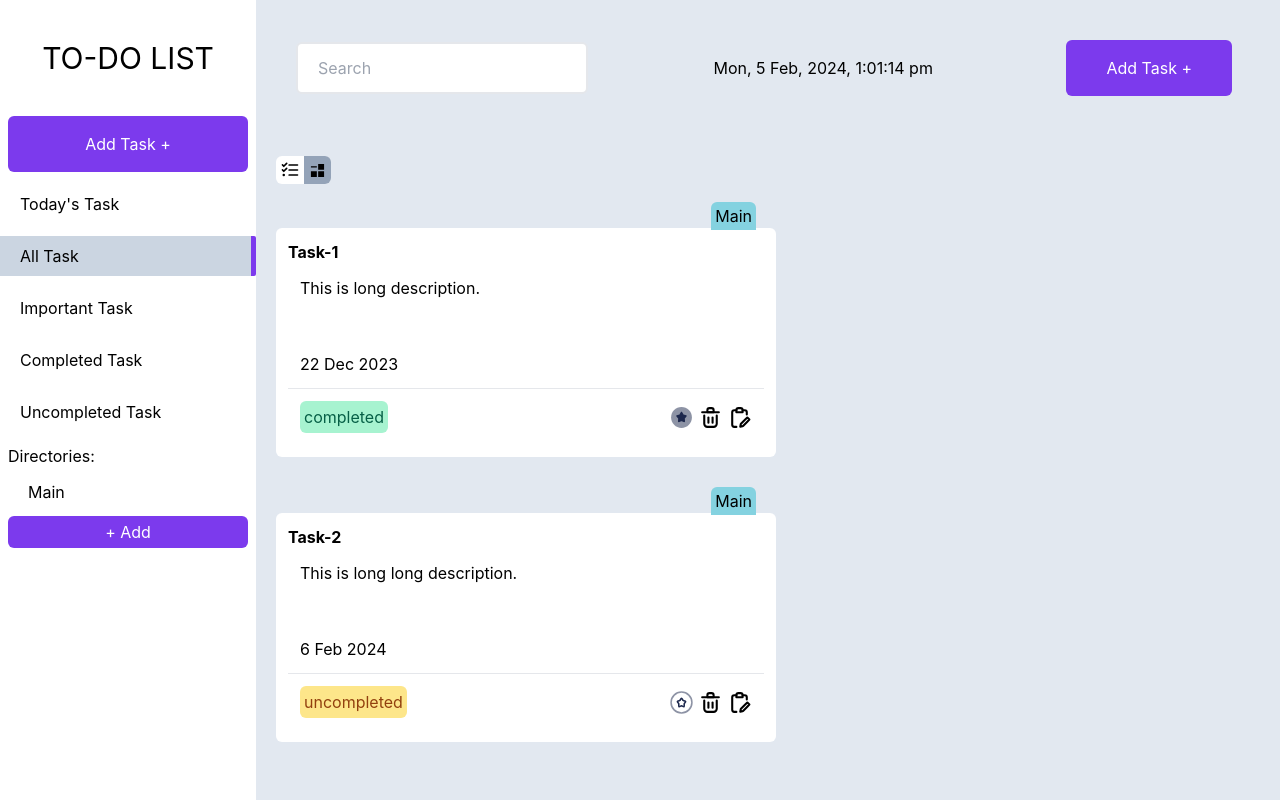
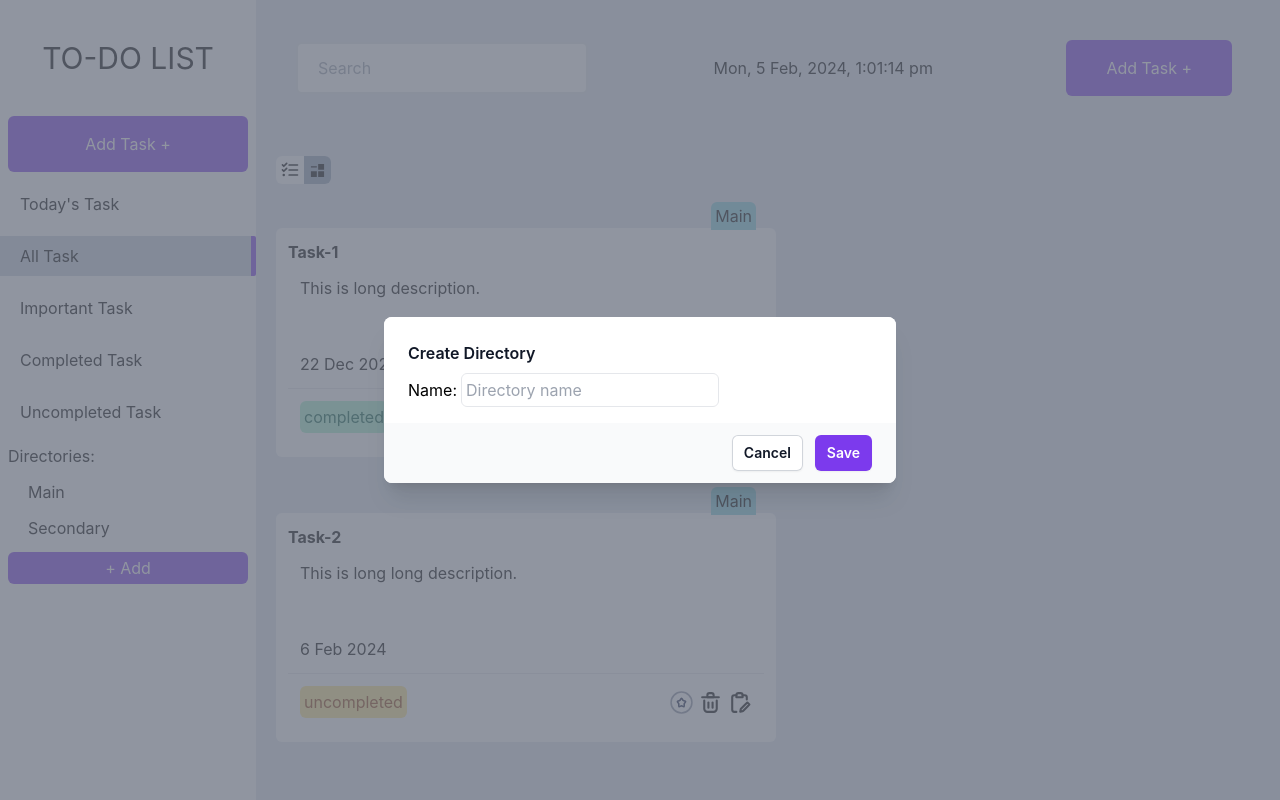
Before and after one commit to tilakved/todo, a React (Create React App) app: page / in a window 1280 px wide. Both pictures are taken after a click on the element "+ Add". Built offline with nearby package versions, Linux system fonts and the light colour scheme.

Commit message:
added modal for directories

```diff
--- a/src/Pages/Pages.jsx
+++ b/src/Pages/Pages.jsx
@@ -1,5 +1,6 @@
 import { Dashboard } from '../shared/Dashboard/Dashboard';
 import { DeletePopup } from '../shared/Delete-modal/Delete-modal';
+import { FormPopup } from '../shared/Form-Popup/Form-popup';
 import { LeftSide } from '../shared/Leftside-bar/Leftside';
 import './Pages.css';
 import { useSelector } from 'react-redux';
@@ -19,6 +20,9 @@ export function Pages() {
       {allFilters.deletePopupId &&
         <DeletePopup />
       }
+      {allFilters.addDirectoriesPopup &&
+        <FormPopup />
+      }
     </div>
   );
 }
--- a/src/redux/Store/store.js
+++ b/src/redux/Store/store.js
@@ -1,10 +1,12 @@
 import { configureStore } from "@reduxjs/toolkit";
 import cardReducer from '../slicer/cardSlice';
 import filterReducer from '../slicer/filterSlice';
+import directoriesSlice from '../slicer/directoriesSlice';
 
 export const store = configureStore({
     reducer: {
         card: cardReducer,
-        filter:filterReducer
+        filter:filterReducer,
+        directories:directoriesSlice,
     }
 })
--- /dev/null
+++ b/src/redux/slicer/directoriesSlice.js
@@ -0,0 +1,14 @@
+import { createSlice } from "@reduxjs/toolkit";
+
+const directoriesSlice = createSlice({
+    name: "directories",
+    initialState: ['Main', 'Secondary'],
+    reducers: {
+        updateName: (state, actions) => {
+            state[actions.payload.index] = actions.payload.value
+        }
+    },
+});
+
+export default directoriesSlice.reducer;
+export const { updateName } = directoriesSlice.actions;
--- a/src/redux/slicer/filterSlice.js
+++ b/src/redux/slicer/filterSlice.js
@@ -2,16 +2,19 @@ import { createSlice } from "@reduxjs/toolkit";
 
 const filterSlice = createSlice({
     name: "filter",
-    initialState: { sortBy: 'all', deletePopupId: false },
+    initialState: { sortBy: 'all', deletePopupId: null, addDirectoriesPopup: false},
     reducers: {
         updateSortBy: (state, actions) => {
             return { ...state, sortBy: actions.payload };
         },
         updateDeletePopupId: (state, actions) => {
             return { ...state, deletePopupId: actions.payload };
+        },
+        updateAddDirectoriesPopup: (state, actions) => {
+            return { ...state, addDirectoriesPopup: actions.payload };
         }
     },
 });
 
 export default filterSlice.reducer;
-export const { updateDeletePopupId, updateSortBy } = filterSlice.actions;
+export const { updateDeletePopupId, updateSortBy, updateAddDirectoriesPopup } = filterSlice.actions;
--- a/src/shared/Cards/Cards.jsx
+++ b/src/shared/Cards/Cards.jsx
@@ -13,7 +13,6 @@ export function Cards() {
     const allFilters = useSelector(state => state.filter);
     const dispatch = useDispatch();
 
-    console.log(allCards);
     function f() {
         let arr = []
         if (allFilters.sortBy === 'imp') {
--- a/src/shared/Delete-modal/Delete-modal.jsx
+++ b/src/shared/Delete-modal/Delete-modal.jsx
@@ -1,7 +1,7 @@
 import { useSelector, useDispatch } from 'react-redux';
 import { updateDeletePopupId } from '../../redux/slicer/filterSlice';
 import { updateDeleted } from '../../redux/slicer/cardSlice';
-
+import './Delete-modal.css';
 export function DeletePopup() {
   const allFilters = useSelector(state => state.filter);
   const dispatch = useDispatch();
--- /dev/null
+++ b/src/shared/Form-Popup/Form-popup.jsx
@@ -0,0 +1,37 @@
+import { useSelector, useDispatch } from 'react-redux';
+import { updateAddDirectoriesPopup } from '../../redux/slicer/filterSlice';
+export function FormPopup() {
+    const allFilters = useSelector(state => state.filter);
+    const dispatch = useDispatch();
+
+    function AddDirectory() {
+
+
+    }
+
+    return (
+        <div className="relative z-10" aria-labelledby="modal-title" role="dialog" aria-modal="true">
+            <div className="fixed inset-0 bg-gray-500 bg-opacity-75 transition-opacity"></div>
+            <div className="fixed inset-0 z-10 w-screen overflow-y-auto">
+                <div className="flex min-h-full items-end justify-center p-4 text-center sm:items-center sm:p-0">
+                    <div className="relative transform overflow-hidden rounded-lg bg-white text-left shadow-xl transition-all sm:my-8 sm:w-full sm:max-w-lg">
+                        <div className="bg-white px-4 pb-4 pt-5 sm:p-6 sm:pb-4">
+                            <div className="sm:flex sm:items-start">
+                                <div className="mt-3 text-center sm:mt-0 sm:text-left">
+                                    <h3 className="text-base font-semibold leading-6 text-gray-900" id="modal-title">Create Directory</h3>
+                                    <div className="mt-2 flex gap-1 items-center">
+                                        <span>Name: </span><input type='text' placeholder='Directory name' className='border rounded-md p-1' />
+                                    </div>
+                                </div>
+                            </div>
+                        </div>
+                        <div className="bg-gray-50 px-4 py-3 sm:flex sm:flex-row-reverse sm:px-6">
+                            <button type="button" className="inline-flex w-full justify-center rounded-md bg-primary px-3 py-2 text-sm font-semibold text-white shadow-sm hover:bg-primary sm:ml-3 sm:w-auto" onClick={() => { AddDirectory() }}>Save</button>
+                            <button type="button" className="mt-3 inline-flex w-full justify-center rounded-md bg-white px-3 py-2 text-sm font-semibold text-gray-900 shadow-sm ring-1 ring-inset ring-gray-300 hover:bg-gray-50 sm:mt-0 sm:w-auto" onClick={() => { dispatch(updateAddDirectoriesPopup(false)) }}>Cancel</button>
+                        </div>
+                    </div>
+                </div>
+            </div>
+        </div>
+    )
+}
--- a/src/shared/Leftside-bar/Leftside.jsx
+++ b/src/shared/Leftside-bar/Leftside.jsx
@@ -1,9 +1,10 @@
 import './Leftside.css';
-import { useSelector,useDispatch } from 'react-redux';
-import {updateSortBy} from '../../redux/slicer/filterSlice'
+import { useSelector, useDispatch } from 'react-redux';
+import { updateSortBy, updateAddDirectoriesPopup } from '../../redux/slicer/filterSlice';
 
 export function LeftSide() {
   const allFilters = useSelector(state => state.filter);
+  const allDirectories = useSelector(state => state.directories);
   const dispatch = useDispatch()
 
   return (
@@ -12,16 +13,19 @@ export function LeftSide() {
       <div className='flex flex-col gap-3'>
         <button type="button" className='mx-2 bg-primary px-10 text-center py-4 rounded-md text-white cursor-pointer'>Add Task + </button>
         <div className='sorting flex flex-col gap-3'>
-          <div onClick={()=>{dispatch(updateSortBy('today'))}} className={allFilters.sortBy === 'today' ? `cursor-pointer py-2 px-5 selected-sort` : `cursor-pointer py-2 px-5`}>Today's Task</div>
-          <div onClick={()=>{dispatch(updateSortBy('all'))}} className={allFilters.sortBy === 'all' ? `cursor-pointer py-2 px-5 selected-sort` : `cursor-pointer py-2 px-5`}>All Task</div>
-          <div onClick={()=>{dispatch(updateSortBy('imp'))}} className={allFilters.sortBy === 'imp' ? `cursor-pointer py-2 px-5 selected-sort` : `cursor-pointer py-2 px-5`}>Important Task</div>
-          <div onClick={()=>{dispatch(updateSortBy('completed'))}} className={allFilters.sortBy === 'completed' ? `cursor-pointer py-2 px-5 selected-sort` : `cursor-pointer py-2 px-5`}>Completed Task</div>
-          <div onClick={()=>{dispatch(updateSortBy('uncompleted'))}} className={allFilters.sortBy === 'uncompleted' ? `cursor-pointer py-2 px-5 selected-sort` : `cursor-pointer py-2 px-5`}>Uncompleted Task</div>
+          <div onClick={() => { dispatch(updateSortBy('today')) }} className={allFilters.sortBy === 'today' ? `cursor-pointer py-2 px-5 selected-sort` : `cursor-pointer py-2 px-5`}>Today's Task</div>
+          <div onClick={() => { dispatch(updateSortBy('all')) }} className={allFilters.sortBy === 'all' ? `cursor-pointer py-2 px-5 selected-sort` : `cursor-pointer py-2 px-5`}>All Task</div>
+          <div onClick={() => { dispatch(updateSortBy('imp')) }} className={allFilters.sortBy === 'imp' ? `cursor-pointer py-2 px-5 selected-sort` : `cursor-pointer py-2 px-5`}>Important Task</div>
+          <div onClick={() => { dispatch(updateSortBy('completed')) }} className={allFilters.sortBy === 'completed' ? `cursor-pointer py-2 px-5 selected-sort` : `cursor-pointer py-2 px-5`}>Completed Task</div>
+          <div onClick={() => { dispatch(updateSortBy('uncompleted')) }} className={allFilters.sortBy === 'uncompleted' ? `cursor-pointer py-2 px-5 selected-sort` : `cursor-pointer py-2 px-5`}>Uncompleted Task</div>
         </div>
         <div className='Directories flex flex-col gap-3'>
           <div className='mx-2'>Directories:</div>
-          <div className='px-7'>Main</div>
-          <div className='px-5 bg-primary text-white rounded-md py-1 text-center cursor-pointer mx-2'>+ Add</div>
+          {allDirectories.map((directory, index) => {
+            return <div className='px-7' key={index} >{directory}</div>
+          })
+          }
+          <div className='px-5 bg-primary text-white rounded-md py-1 text-center cursor-pointer mx-2' onClick={() => { dispatch(updateAddDirectoriesPopup(true))}}>+ Add</div>
         </div>
       </div>
     </div>
```
Also changed, not shown: src/shared/Form-Popup/Form-popup.css (added).
